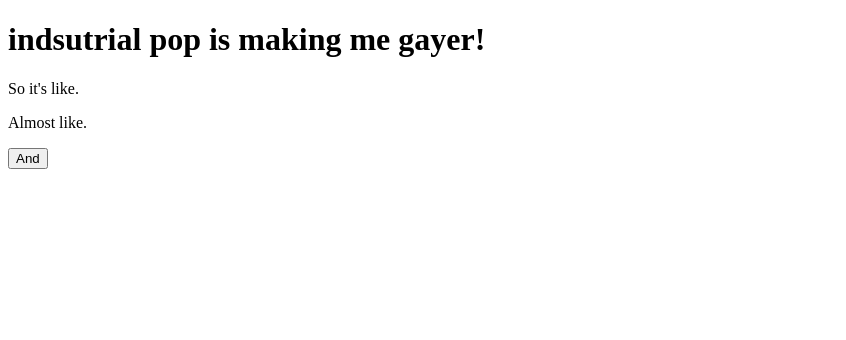
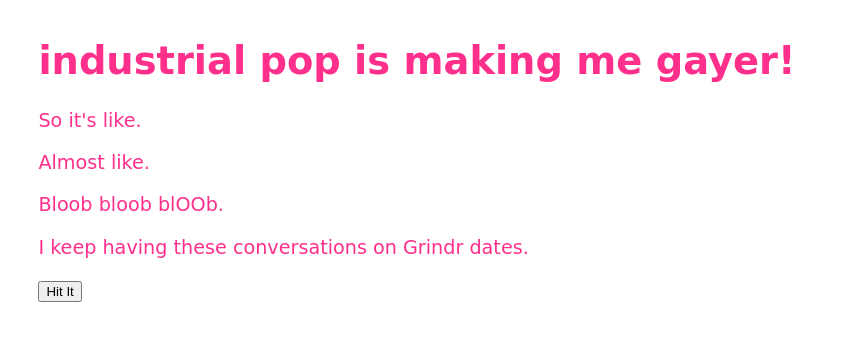
Before and after one commit to jakedanpar/updating-html-content, a plain HTML site: page index.html in a window 1280 px wide. Shown: the whole page, without its empty margins (0-846 px from the left). Drawn offline with Linux system fonts and the light colour scheme; a web font is replaced by a local one.

Commit message:
Stylistic changes

```diff
--- a/index.html
+++ b/index.html
@@ -12,21 +12,28 @@
     <style></style>
   </head>
   <body>
-    <h1>indsutrial pop is making me gayer!</h1>
+    <h1>industrial pop is making me gayer!</h1>
     <p id="paragraph-1">
       So it's like.
     </p>
     <p id="paragraph-2">
       Almost like.
     </p>
+    <p id="paragraph-3">
+      Bloob bloob blOOb.
+    </p>
+        <p id="paragraph-4">
+      I keep having these conversations on Grindr dates.
+    </p>
     <button id="button-1">
-      And
+      Hit It
     </button>
     <!-- script -->
     <script>
       const lines = "It's like, I open SoundCloud, and line up every Sophie and Charli XCX collab, and somehow, my hips go heeeeeeeeeeeeeeey, hi, hellooo".split(",");
       const lines2 = "This one time, I could not even imagine going out, yeehaw, gettit".split(",");
-      const lines3 = "This one time, I could not even imagine going out, yeehaw, gettit".split(",");
+      const lines3 = "cling clang, screeeeoowwowwwwwwwwwwwww, pip pop peeww, vreeeet vrit, rakka takka voop voop voop".split(",");
+      const lines4 = "Does performing camp overthetop gayness mean that we are belittling ourselves or is that internalised homophobia?, Does playing the GBF just mean that I want to make women feel safe?, Why am I jealous of the clothes that queer babes wear and at the same time also jealous of the skater straighty bros and at teh same time the Norothcote mums that look like they've been ripped out of a 90s rave-themed fashion editorial?".split(",");
       const button = document.getElementById("button-1");
 
       function getRandomFromList(list) {
@@ -35,8 +42,12 @@
       function changeText() {
         const paragraph = document.getElementById("paragraph-1");
         const paragraph2 = document.getElementById("paragraph-2");
+        const paragraph3 = document.getElementById("paragraph-3");
+        const paragraph4 = document.getElementById("paragraph-4");
         paragraph.innerText = getRandomFromList(lines);
         paragraph2.innerText = getRandomFromList(lines2);
+        paragraph3.innerText = getRandomFromList(lines3);
+        paragraph4.innerText = getRandomFromList(lines4);
       }
       button.addEventListener("click", changeText);
     </script>
@@ -46,3 +57,29 @@
     <script src="https://button.glitch.me/button.js" defer></script>
   </body>
 </html>
+    <!-- custom font -->
+    <link <link rel="preconnect" href="https://fonts.gstatic.com" />
+    <link rel="preconnect" href="https://fonts.gstatic.com" />
+    <link rel="preconnect" href="https://fonts.gstatic.com">
+    <link href="https://fonts.googleapis.com/css2?family=Zen+Dots&display=swap" rel="stylesheet">
+
+
+    <!-- styles -->
+    <style>
+      body {
+        font-family: 'Zen Dots', cursive;
+        margin: 2em;
+        background-color: #FFF;
+        color: #FF2F8C;
+        font-size: 1.2em;
+      }
+      h1 {
+        color: #FF2F8C;
+      }
+      #poem > div {
+        height: 1.2em;
+      }
+      .indent {
+        padding-left: 1em;
+      }
+    </style>
```
